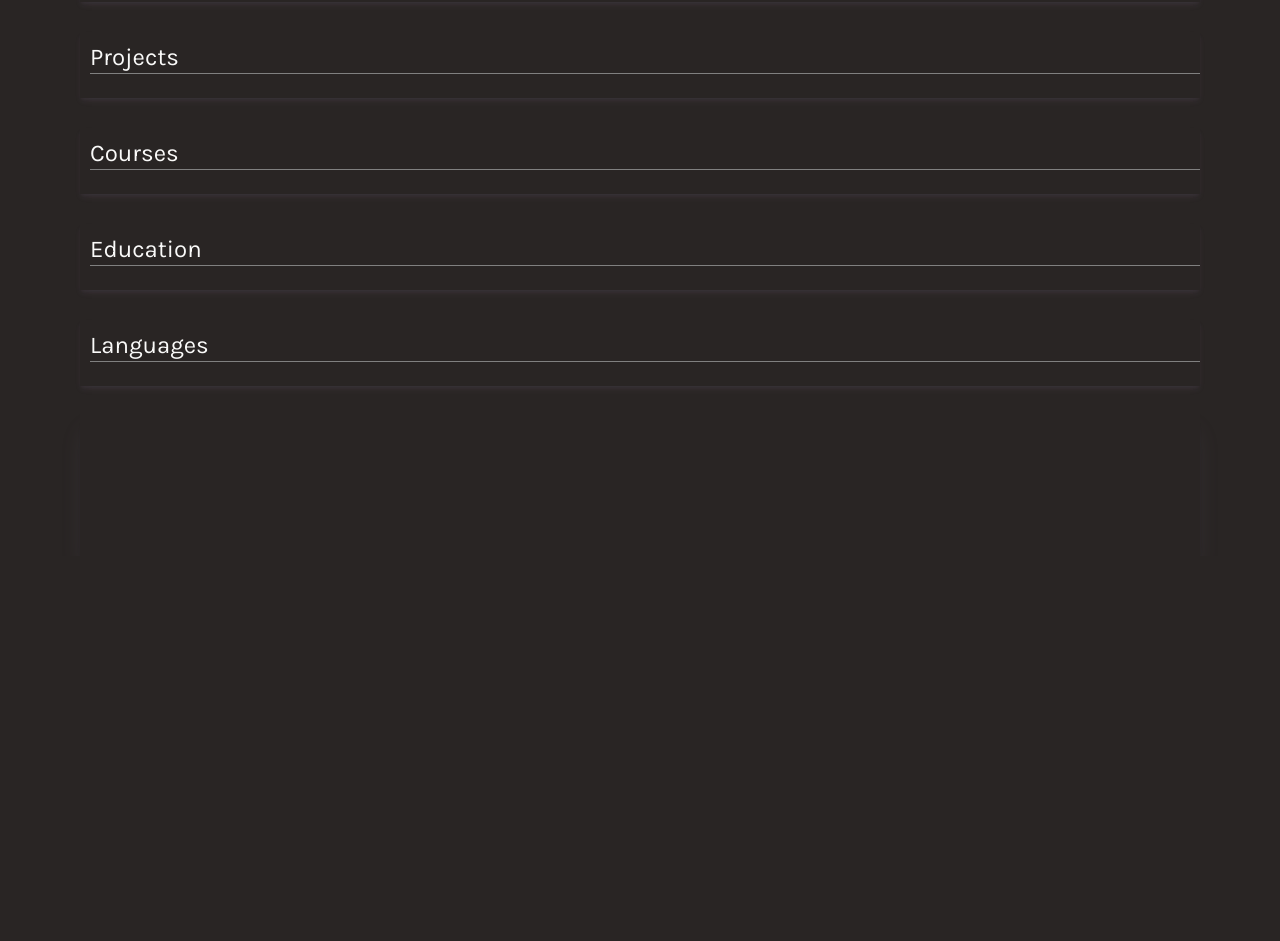
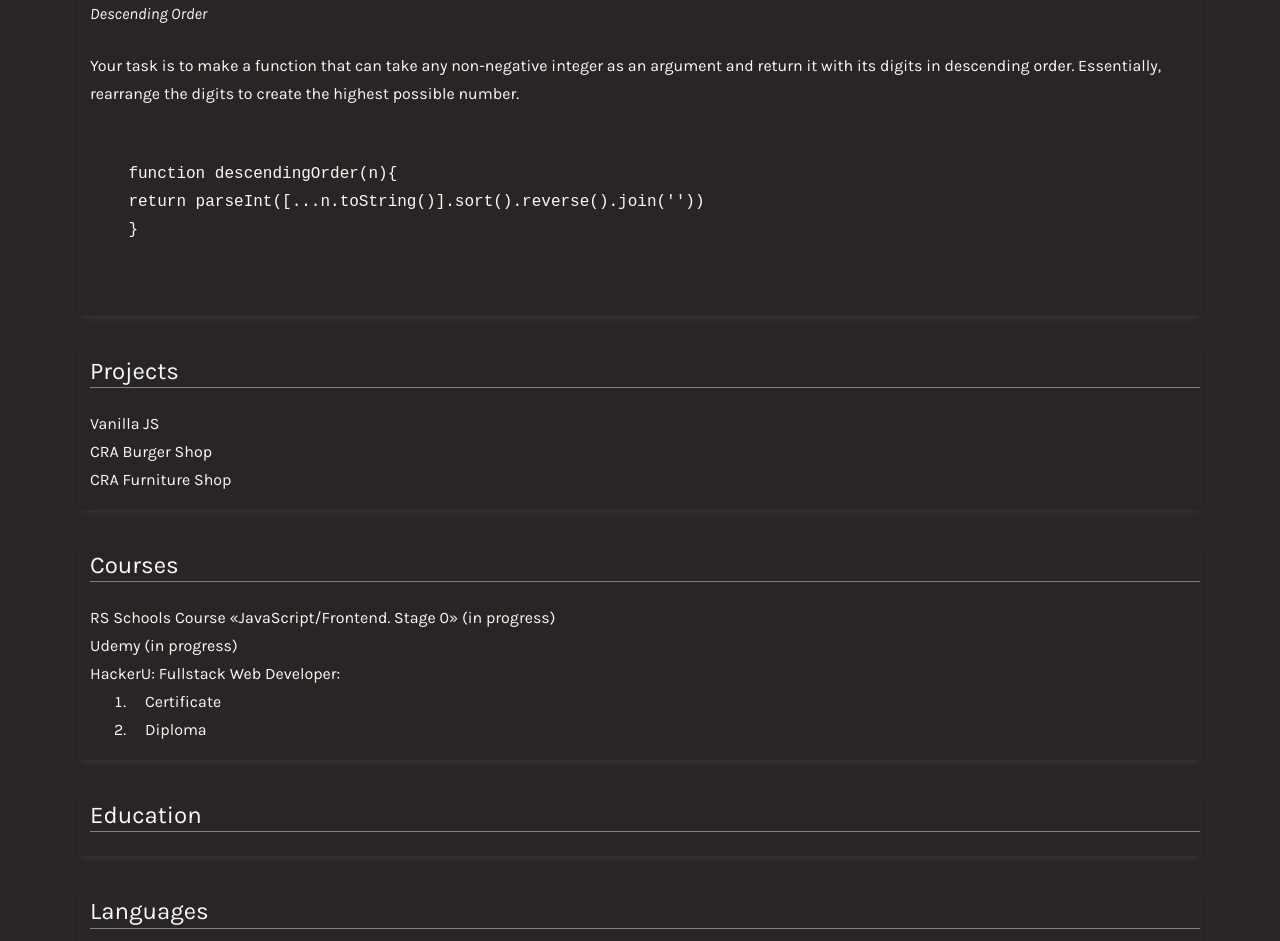
Before and after one commit to TavaniX/rsschool-cv, a plain HTML site: page index.html in a window 1280 px wide. Shown: the part 1196-2137 px from the top of the page. Before the commit the page ends 1752 px from the top, so only its background shows below. Drawn offline with Linux system fonts and the light colour scheme.

Commit message:
feat: code, projects, courses sections add

```diff
--- a/index.html
+++ b/index.html
@@ -174,15 +174,87 @@
                 </section>
                 <section class="section-container code">
                     <h2>code style</h2>
-                    <p></p>
+                    <p><em>Descending Order</em></p>
+                    <p>
+                        Your task is to make a function that can take any
+                        non-negative integer as an argument and return it with
+                        its digits in descending order. Essentially, rearrange
+                        the digits to create the highest possible number.
+                    </p>
+                    <pre>
+                        <code>
+    function descendingOrder(n){
+    return parseInt([...n.toString()].sort().reverse().join(''))
+    }
+                        </code>
+                    </pre>
                 </section>
                 <section class="section-container projects">
                     <h2>projects</h2>
-                    <p></p>
+                    <ul>
+                        <li>
+                            <a
+                                href="https://github.com/TavaniX/tavanix.github.io"
+                                target="_blank"
+                                >Vanilla JS</a
+                            >
+                        </li>
+                        <li>
+                            <a
+                                href="https://github.com/TavaniX/cra-burger-shop"
+                                target="_blank"
+                                >CRA Burger Shop</a
+                            >
+                        </li>
+                        <li>
+                            <a
+                                href="https://github.com/TavaniX/cra-shop-amado"
+                                target="_blank"
+                                >CRA Furniture Shop</a
+                            >
+                        </li>
+                    </ul>
                 </section>
                 <section class="section-container courses">
                     <h2>courses</h2>
-                    <p></p>
+                    <ul>
+                        <li>
+                            <a
+                                href="https://rs.school/js-stage0/"
+                                target="_blank"
+                                >RS Schools Course «JavaScript/Frontend. Stage
+                                0»</a
+                            >
+                            (in progress)
+                        </li>
+                        <li>
+                            <a
+                                href="https://www.udemy.com/course/javascript-tutorial-for-beginners-w/"
+                                target="_blank"
+                                >Udemy</a
+                            >
+                            (in progress)
+                        </li>
+                        <li>
+                            HackerU: Fullstack Web Developer:
+                            <ol>
+                                <li class="liLink">
+                                    <a
+                                        href="https://disk.yandex.ru/i/v_Waa1o6LU5q0g"
+                                        target="_blank"
+                                        >Certificate</a
+                                    >
+                                </li>
+                                <li class="liLink">
+                                    <a
+                                        href="https://disk.yandex.ru/i/9Ia2_Gro3q2odQ"
+                                        target="_blank"
+                                        >Diploma</a
+                                    >
+                                </li>
+                            </ol>
+                        </li>
+                    </ul>
                 </section>
                 <section class="section-container education">
                     <h2>education</h2>
--- a/styles/main.css
+++ b/styles/main.css
@@ -506,6 +506,10 @@ main .container .section-container h2 {
 .skills-container div {
     margin-right: 50px;
 }
+/* projects */
+.liLink {
+    padding-left: 15px;
+}
 
 /*
 =============== Footer ===============
```
